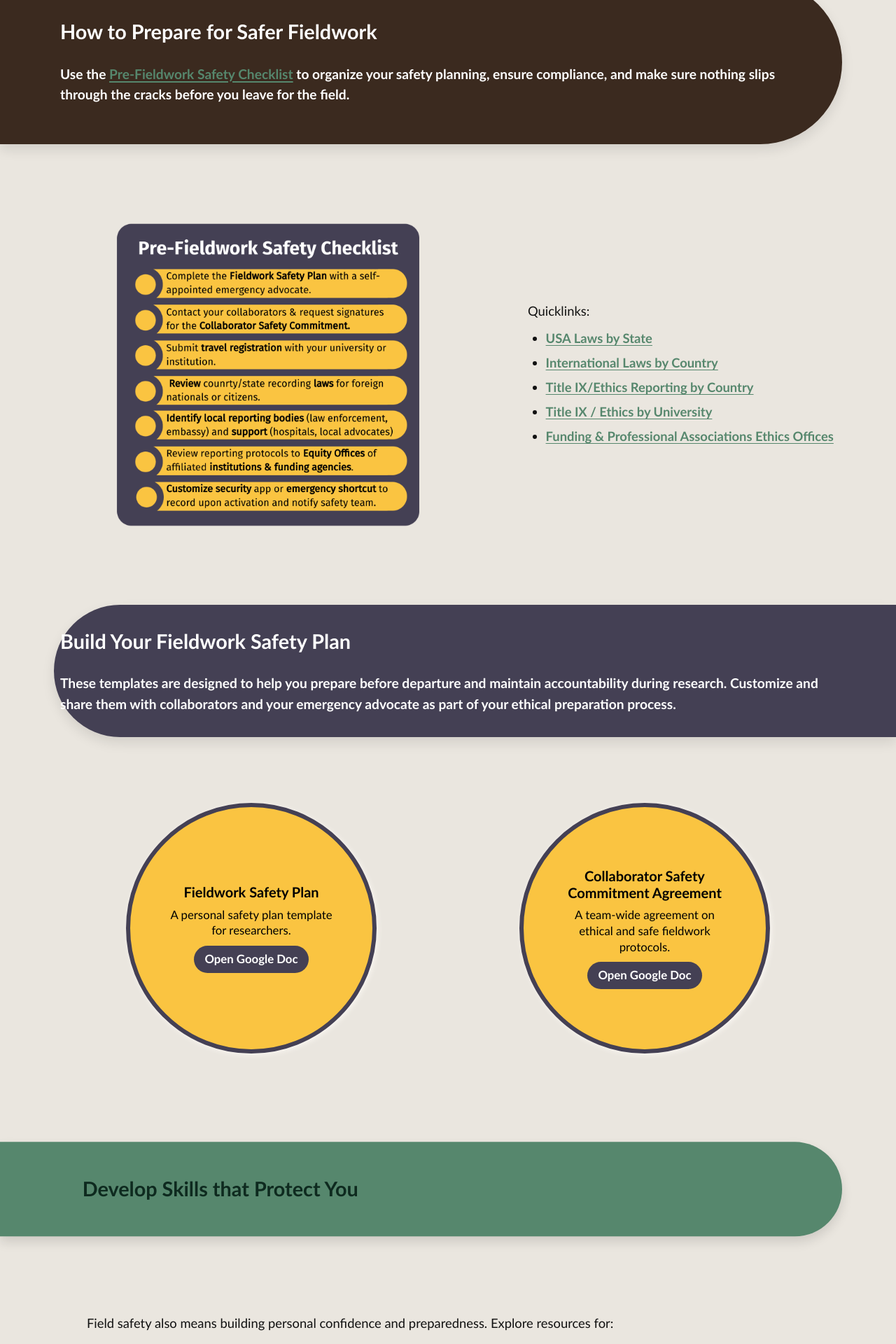
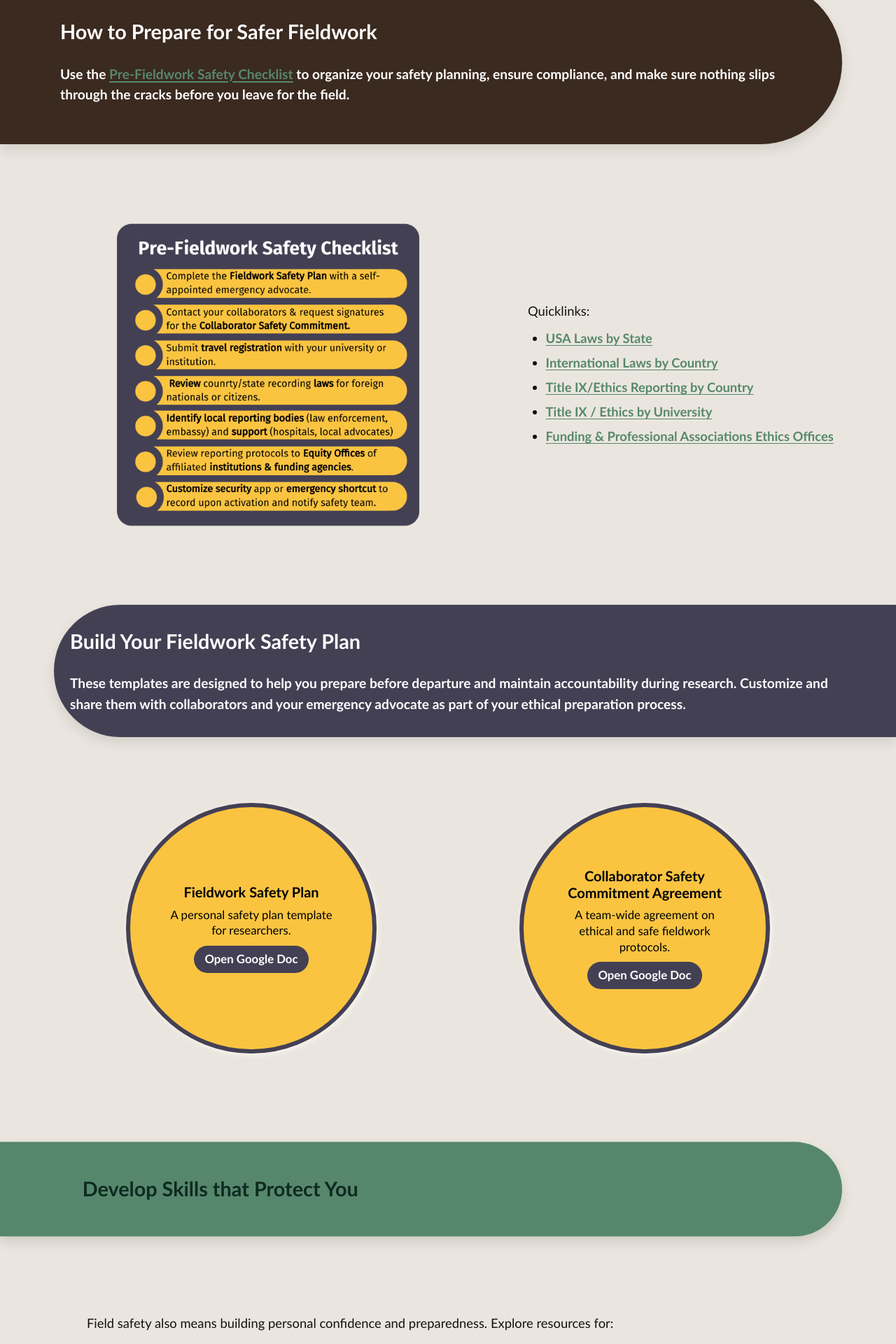
Before and after one commit to AnthroSafetyWarrior/GoldenTrowelProject, a Jekyll site: the page built from _pages/selfdefense.html, in a window 1280 px wide. Shown: the part 1630-3550 px from the top of the page at 70% size. Built offline with Jekyll 4.4.1, drawn with Linux system fonts in a browser that asks for light colours.

Commit message:
updating name

```diff
--- a/_layouts/default.html
+++ b/_layouts/default.html
@@ -731,21 +731,6 @@
   min-width: 0;  /* key for CSS Grid wrapping */
 }
 
-/* Curve is on the LEFT (clip-right), so protect the LEFT side */
-.pillband.pill--clip-right .section{
-  padding-left:  max(var(--pill-pad-inline), var(--pill-curve-inset));
-  padding-right: var(--pill-pad-inline);
-}
-
-/* Small screens: same direction, with a tiny extra buffer if you like */
-@media (max-width: 640px){
-  .pillband.pill--clip-right .section{
-    padding-left:  max(var(--pill-pad-inline), calc(var(--pill-curve-inset) + 16px));
-    padding-right: var(--pill-pad-inline);
-  }
-}
-
-
 /* Text can shrink to 0; image column keeps its min */
 .split{
   grid-template-columns: minmax(0, 1fr) minmax(var(--img-min), auto);
@@ -756,9 +741,6 @@
   grid-template-columns: minmax(0, 1fr) minmax(320px, auto);
 }
 
-@media (max-width: 780px){
-  .split{ grid-template-columns: 1fr; }
-}
 
 </style>
 
```
